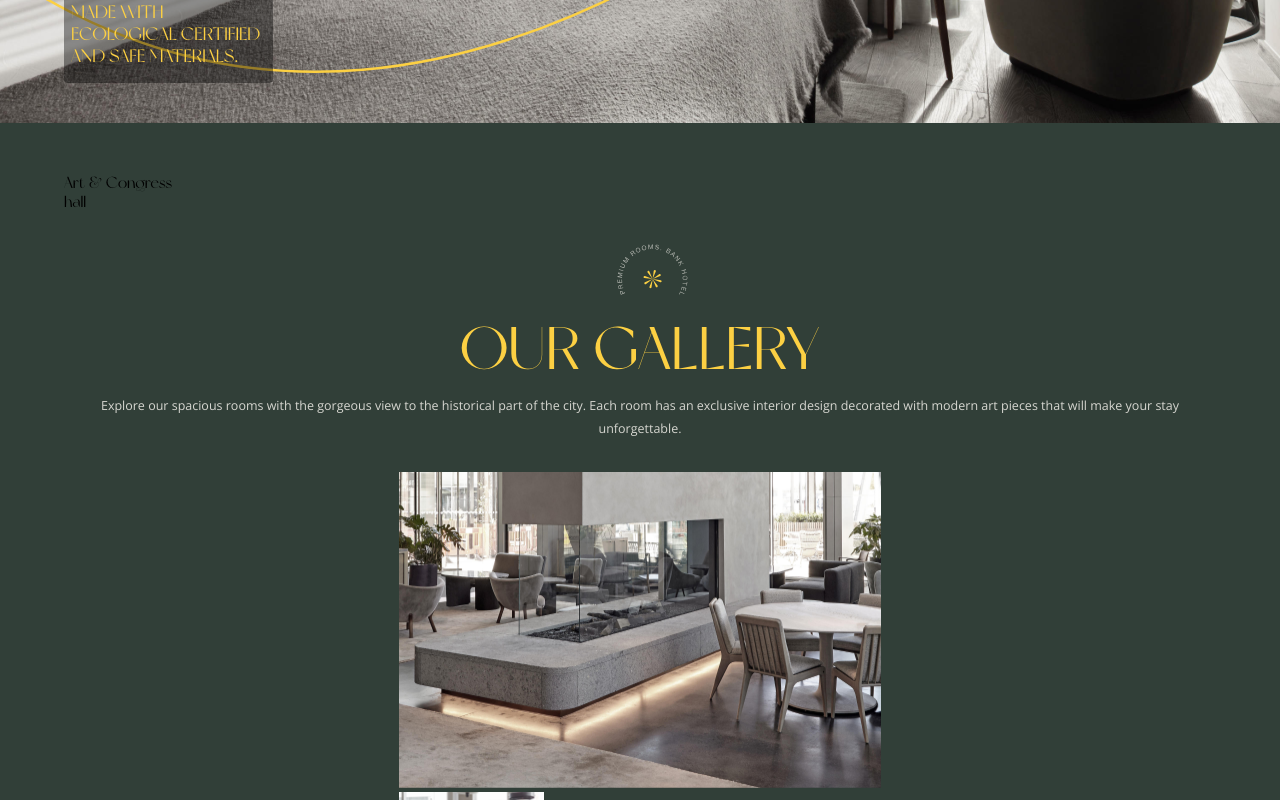
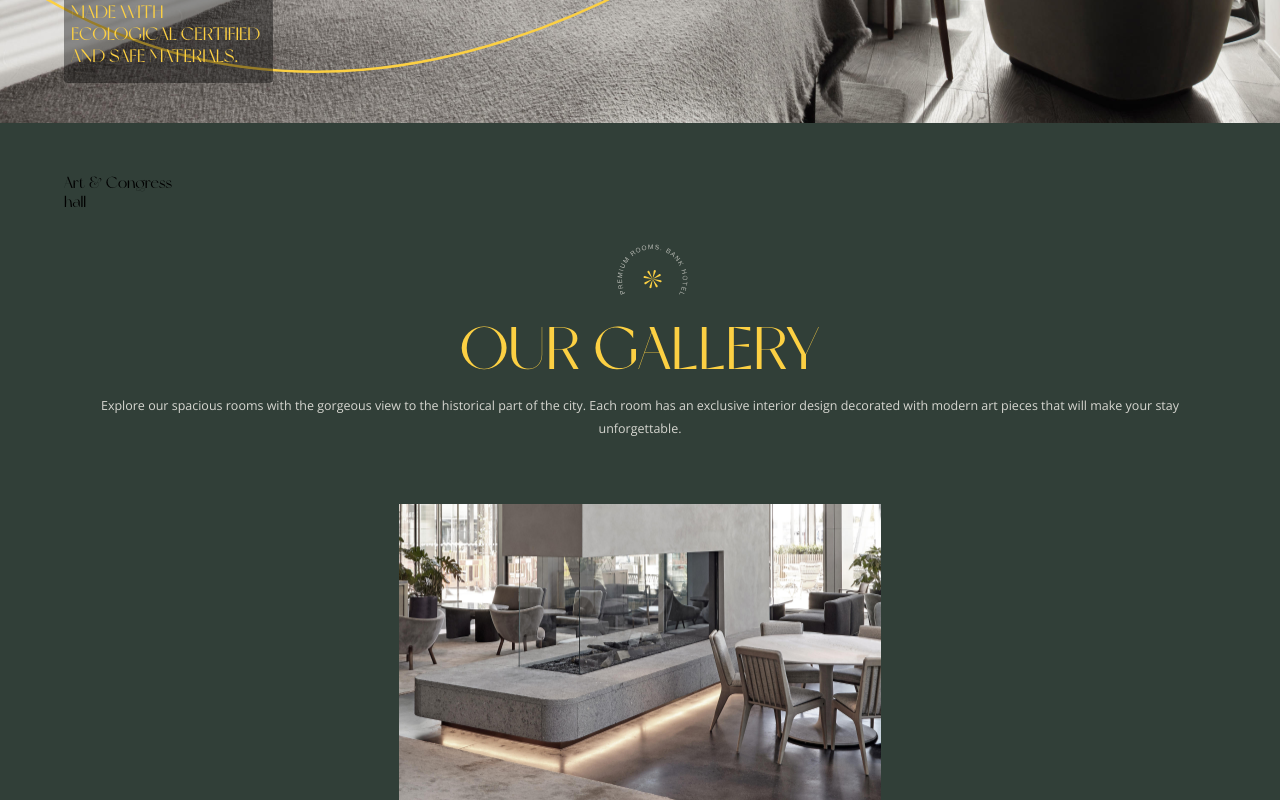
Before and after one commit to gift56/Fullstack-HotelWebsite, a React (Create React App) app: page / in a window 1280 px wide. Shown: the part 5240-6040 px from the top of the page. Built offline with nearby package versions, Linux system fonts and the light colour scheme.

Commit message:
soving issues

```diff
--- a/src/styles/gallery.styled.js
+++ b/src/styles/gallery.styled.js
@@ -11,7 +11,7 @@ export const GalleryArea = styled.div`
   flex-direction: column;
   justify-content: center;
   align-items: center;
-  gap: 2rem;
+  gap: 4rem;
 `;
 
 export const GalleryleftSide = styled.div`
@@ -64,7 +64,7 @@ export const GalleryRightSideMobile = styled.div`
   gap: 2rem;
   .images {
     &:first-child {
-      transform: translateX(80px);
+      transform: translateX(80px) translateY(-30px);
     }
     &:nth-child(2) {
       position: absolute;
```
